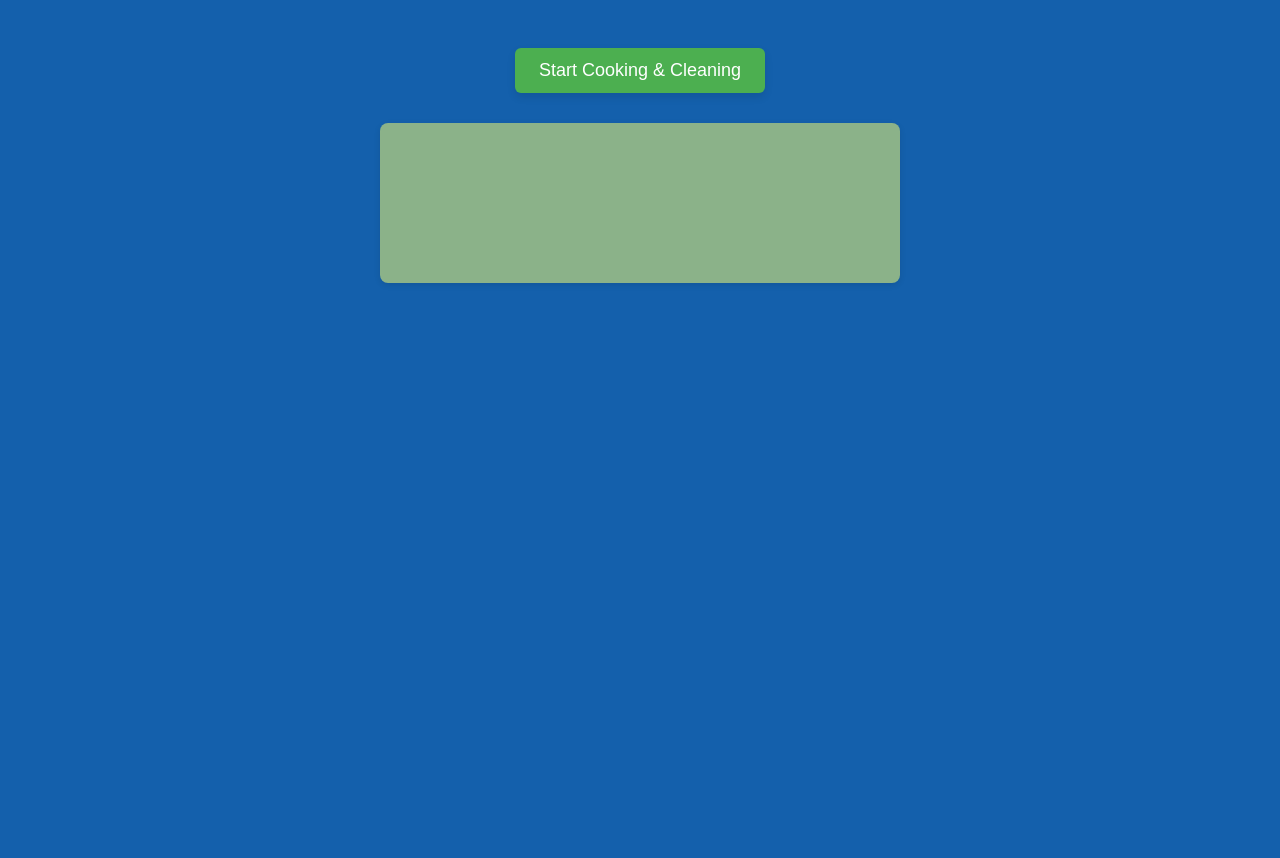
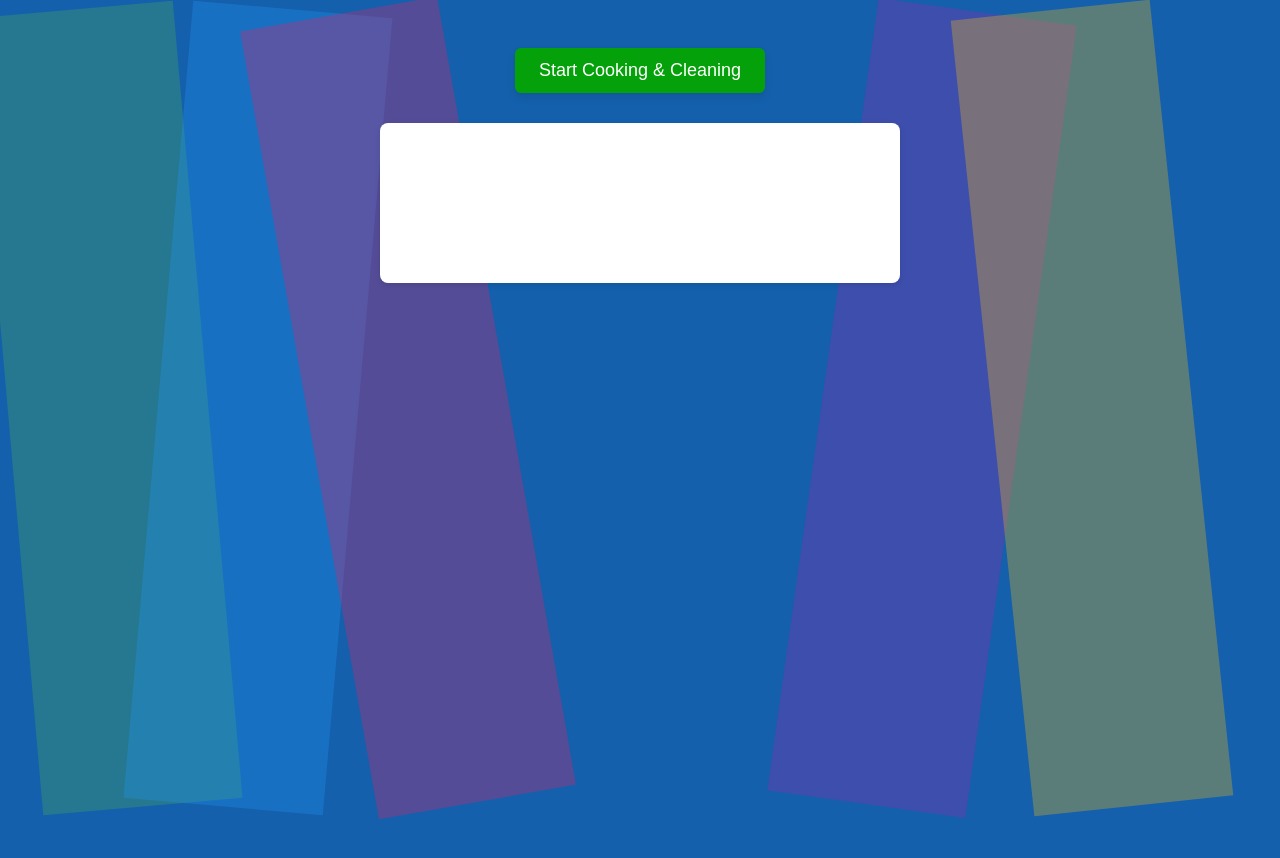
Before and after one commit to JiphinGeorge/Sem-1.Web-development-lab, a plain HTML site: page program5.html in a window 1280 px wide. Before the commit the page ends 800 px from the top, so only its background shows below. Drawn offline with Linux system fonts and the light colour scheme.

Commit message:
Update program5.html

```diff
--- a/program5.html
+++ b/program5.html
@@ -10,12 +10,36 @@
         flex-direction: column;
         align-items: center;
         padding: 40px 20px;
-        color: #ffffff;
+        color: #952121;
         font-weight: 900;
+        position: relative;
+        overflow: hidden;
+        min-height: 100vh;
       }
 
+      /* Long background strips */
+      .bg-strip {
+        position: absolute;
+        width: 200px;
+        height: 100vh;
+        opacity: 0.3;
+        transition: background-color 0.4s ease;
+        z-index: 0;
+      }
+
+      .bg-strip:hover {
+        opacity: 0.6;
+        background-color: #ff9800;
+      }
+
+      .strip1 { left: 0; top: 0; background-color: #4caf50; transform: rotate(-5deg); }
+      .strip2 { left: 150px; top: 0; background-color: #2196f3; transform: rotate(5deg); }
+      .strip3 { left: 300px; top: 0; background-color: #e91e63; transform: rotate(-10deg); }
+      .strip4 { right: 250px; top: 0; background-color: #9c27b0; transform: rotate(8deg); }
+      .strip5 { right: 80px; top: 0; background-color: #ffc107; transform: rotate(-6deg); }
+
       button {
-        background-color: #4caf50;
+        background-color: #05a10a;
         color: white;
         border: none;
         padding: 12px 24px;
@@ -24,6 +48,7 @@
         cursor: pointer;
         transition: background-color 0.3s ease;
         box-shadow: 0 4px 8px rgba(0,0,0,0.1);
+        z-index: 1;
       }
 
       button:hover {
@@ -34,17 +59,27 @@
         margin-top: 30px;
         width: 100%;
         max-width: 480px;
-        background: rgb(139, 178, 137);
+        background: rgb(255, 255, 255);
         border-radius: 8px;
         box-shadow: 0 2px 6px rgba(0,0,0,0.1);
         padding: 20px;
         font-size: 16px;
         line-height: 1.5;
         min-height: 120px;
+        z-index: 1;
+        position: relative;
       }
     </style>
   </head>
   <body>
+    <!-- Long Background Strips -->
+    <div class="bg-strip strip1"></div>
+    <div class="bg-strip strip2"></div>
+    <div class="bg-strip strip3"></div>
+    <div class="bg-strip strip4"></div>
+    <div class="bg-strip strip5"></div>
+
+    <!-- Foreground Content -->
     <button onclick="startTasks()">Start Cooking & Cleaning</button>
     <div id="output"></div>
 
```
